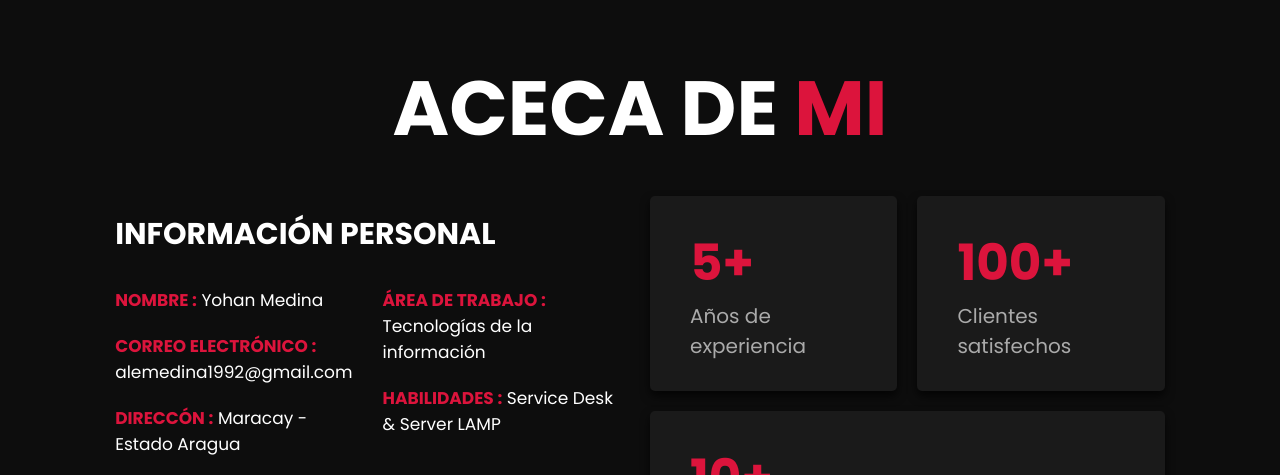
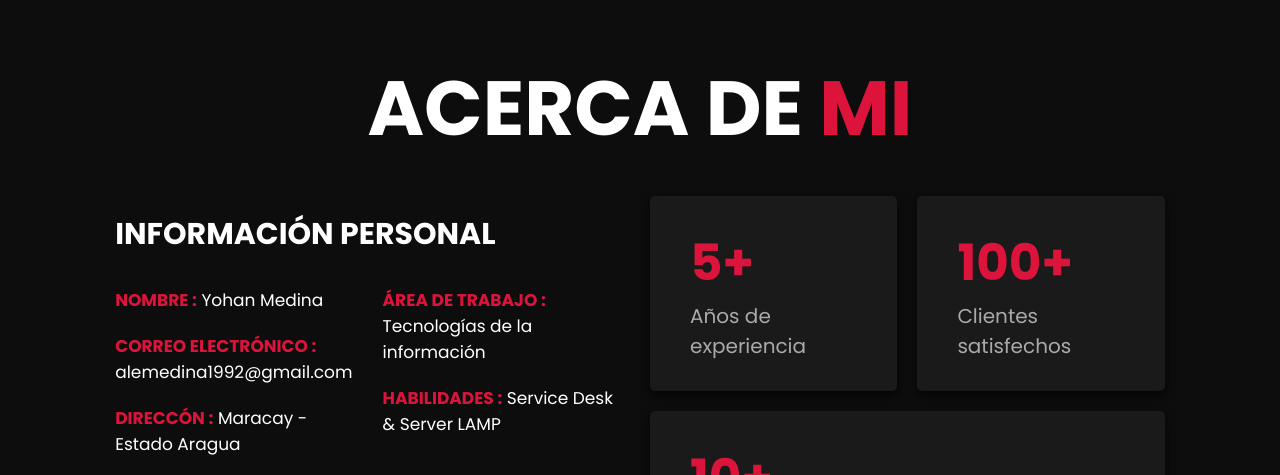
Before and after one commit to yamg92/Portafolio-Yohan-Medina, a plain HTML site: page acercade.html in a window 1280 px wide. Shown: the top 475 px of the page. Drawn offline with Linux system fonts and the light colour scheme.

Commit message:
Update acercade.html

```diff
--- a/acercade.html
+++ b/acercade.html
@@ -29,7 +29,7 @@
 
 <section class="about">
 
-    <h1 class="heading"> Aceca de <span>mi</span> </h1>
+    <h1 class="heading"> Acerca de <span>mi</span> </h1>
 
     <div class="row">
 
```
